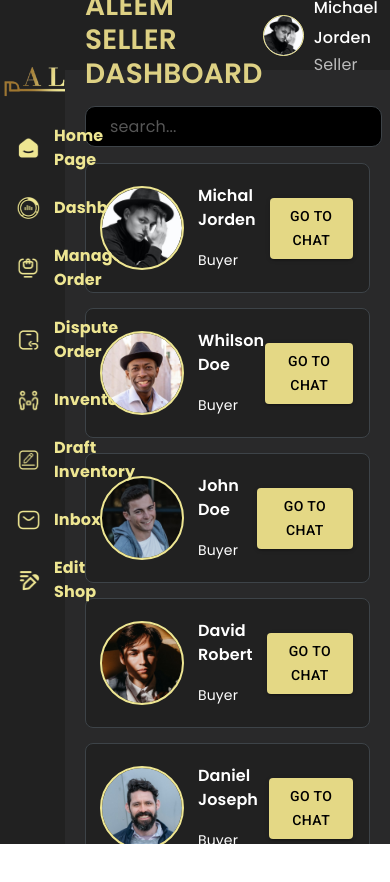
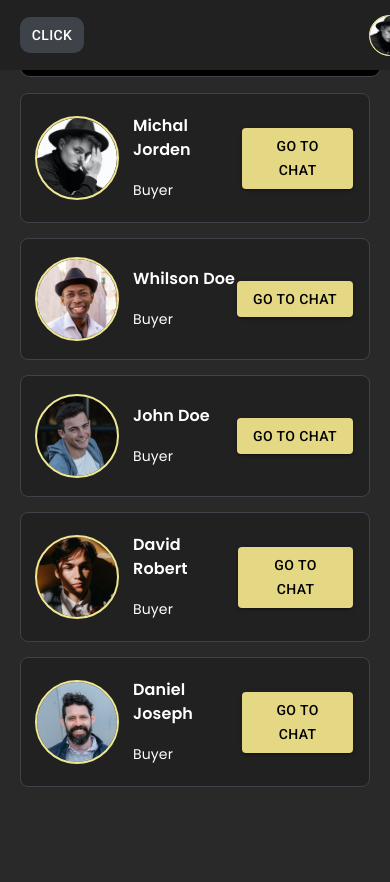
Before and after one commit to sohaibyounas/Alreem, a React (Vite) app: page /inbox in a window 390 px wide. Before the commit the page ends 844 px from the top, so only its background shows below. Built offline with nearby package versions, Linux system fonts and the light colour scheme; some icons are missing.

Commit message:
responsive

```diff
--- a/src/assets/style.js
+++ b/src/assets/style.js
@@ -8,6 +8,12 @@ const style = {
         color: "#fff",
         height: "70px",
         padding: "0 20px",
+        // full width on xs/sm, 80vw on md+
+        width: '100%',
+        position: { xs: 'fixed', md: 'static' },
+        top: 0,
+        left: 0,
+        zIndex: 1200,
     },
 
     navHead: {
@@ -20,6 +26,9 @@ const style = {
         lineHeight: "34px",
         textTransform: "uppercase",
         backgroundColor: "linear-gradient(180deg, #f3ef9c, #d9cb7f, #bea963, #a3884a, #876832)",
+        display: {
+            xs: "none", sm: "none", md: "block",
+        },
     },
 
     navHeadText: {
@@ -46,6 +55,9 @@ const style = {
         flexDirection: "column",
         alignItems: "flex-start",
         padding: "0px",
+        display: {
+            xs: "none", sm: "none", md: "block",
+        },
     },
 
     avatarHeadText: {
@@ -117,7 +129,6 @@ const style = {
         fontFamily: '"Poppins", sans-serif !important',
     },
 
-
     // Layout Page
     mainContentBox: {
         background: "#29292A",
@@ -131,6 +142,7 @@ const style = {
         width: "100%",
         height: "100vh",
         backgroundColor: "#212121",
+
     },
 
     siteLogo: {
@@ -776,7 +788,7 @@ const style = {
         background: "#29292A",
         alignItems: "center",
         width: "100%",
-        overflow:"hidden",
+        overflow: "hidden",
     },
 
     disputeTextTabs: {
@@ -1789,6 +1801,16 @@ const style = {
         background: "linear-gradient(90deg, #bba051, #ece490, #bba052) ",
     },
 
+    // sidebutton
+    sideButon: {
+        border: "1px solid #3dD4348",
+        borderRadius: "10px",
+        color: "#fff",
+        background: "#3D4348",
+        display: {
+            xs: "block", sm: "block", md: "none",
+        },
+    },
 
 
 
--- a/src/component/Header/Navbar.jsx
+++ b/src/component/Header/Navbar.jsx
@@ -1,19 +1,29 @@
 import {
   Avatar,
   Box,
+  Button,
   Divider,
+  Drawer,
   Icon,
   Typography,
 } from "@mui/material";
-import React from "react";
+import React, { useState } from "react";
 import User from "../../assets/images/user.png";
 import KeyboardBackspaceIcon from "@mui/icons-material/KeyboardBackspace";
-import { Link, useNavigate } from "react-router-dom";
+import { useNavigate } from "react-router-dom";
 import ChevronRightIcon from '@mui/icons-material/ChevronRight';
 import style from '../../assets/style';
+import Sidebar from "../../pages/Sidebar";
 
 const Navbar = ({ showLink, contactSupport: showContactSupport }) => {
   const navigate = useNavigate();
+
+  // button for small screen
+  const [button, setButton] = useState(false);
+  const buttonPress = () => {
+    setButton(true);
+  };
+
 
   // click to go on desired page & move back
   const handleBack = (e) => {
@@ -21,8 +31,24 @@ const Navbar = ({ showLink, contactSupport: showContactSupport }) => {
     navigate(-1); // Navigate back to the previous page
   };
 
+  // sidebar drawer
+  const [sidebarOpen, setSidebarOpen] = useState(false);
+
+  // open function
+  const buttonClick = () => {
+    setSidebarOpen(true);
+  };
+
+  // close function
+  const handleSidebarClose = () => {
+    setSidebarOpen(false);
+  };
+
   return (
     <>
+
+
+      {/* MainBox */}
       <Box
         sx={style.navBox}
       >
@@ -31,6 +57,12 @@ const Navbar = ({ showLink, contactSupport: showContactSupport }) => {
         >
           Aleem Seller Dashboard
         </Typography>
+        <Button
+          sx={style.sideButon}
+          onClick={() => buttonClick()}
+        >
+          Click
+        </Button>
         {/* Avatar & Text */}
         <Box
           sx={style.navHeadText}
@@ -62,7 +94,9 @@ const Navbar = ({ showLink, contactSupport: showContactSupport }) => {
           </Box>
         </Box>
       </Box>
-      {showLink && (
+
+      {
+        showLink && (
           <Box
             sx={style.showLink}
             onClick={handleBack}
@@ -75,19 +109,23 @@ const Navbar = ({ showLink, contactSupport: showContactSupport }) => {
             </Icon>
             <Typography sx={style.chatSupportText}> Chat Support </Typography>
           </Box>
-      )}
+        )
+      }
 
       {/* contact support Link*/}
 
       {/* Divider only on user detail page */}
-      {showContactSupport && (
+      {
+        showContactSupport && (
           <Divider
             sx={style.showContactSupportDivider}
           />
-      )}
+        )
+      }
 
       {/* contact support */}
-      {showContactSupport &&
+      {
+        showContactSupport &&
         (
           <Box sx={style.contactChatSupport}
             onClick={() => navigate("/OpenDisputes")}
@@ -98,8 +136,17 @@ const Navbar = ({ showLink, contactSupport: showContactSupport }) => {
             <ChevronRightIcon sx={style.contactChatTextIcon}
             />
           </Box>
-        )}
+        )
+      }
 
+
+      <Drawer
+        anchor="left"
+        open={sidebarOpen}
+        onClose={handleSidebarClose}
+      >
+        <Sidebar />
+      </Drawer>
     </>
   );
 };
--- a/src/component/Layout.jsx
+++ b/src/component/Layout.jsx
@@ -9,10 +9,10 @@ const Layout = ({ children, showLink = false, contactSupport = false, padding =
     <>
       <Box>
         <Grid container spacing={0}>
-          <Grid size={2}>
+          <Grid size={2} sx={{ display: { xs: 'none', md: 'block' } }}>
             <Sidebar />
           </Grid>
-          <Grid size={10}>
+          <Grid size={{ xs: 12, md: 10 }}>
             <Navbar showLink={showLink} contactSupport={contactSupport} />
             <Box
               sx={{
@@ -22,8 +22,7 @@ const Layout = ({ children, showLink = false, contactSupport = false, padding =
                   ? "calc(100vh - 150px)"
                   : contactSupport
                     ? "calc(100vh - 100px)"
-                    : "calc(100vh - 110px)"
-                ,
+                    : "calc(100vh)",
               }}
             >
               {children}
--- a/src/pages/Inbox.jsx
+++ b/src/pages/Inbox.jsx
@@ -1,6 +1,6 @@
 import React from 'react';
 import Stack from '@mui/material/Stack';
-import { Avatar, Box, Button, Card, CardContent, CardMedia, InputBase, Typography } from '@mui/material';
+import { Avatar, Box, Button, InputBase, Typography } from '@mui/material';
 import style from '../assets/style';
 import SearchIcon from "@mui/icons-material/Search";
 import Jordan from '../assets/images/user.png';
--- a/src/pages/Sidebar.jsx
+++ b/src/pages/Sidebar.jsx
@@ -1,4 +1,4 @@
-import React from "react";
+import React, { useState } from "react";
 import { Box, List, ListItem, ListItemIcon, ListItemText } from "@mui/material";
 import { Link } from "react-router-dom";
 
@@ -28,6 +28,7 @@ import {
 
 const Sidebar = () => {
   return (
+    <>
       <Box sx={style.sideMainBox}>
         <Box>
           <Link to={HOME}>
@@ -39,6 +40,7 @@ const Sidebar = () => {
           </Link>
         </Box>
 
+        {/* sidebar menu list */}
         <List>
           {/* Home */}
           <ListItem>
@@ -121,7 +123,9 @@ const Sidebar = () => {
           </ListItem>
         </List>
       </Box>
+    </>
   );
+
 };
 
 export default Sidebar;
```
Also changed, not shown: src/assets/images/favicon/favicon.png (renamed from src/assets/images/favicon/favicon-32x32.png). Lines whose indentation alone changed are shown as unchanged.
